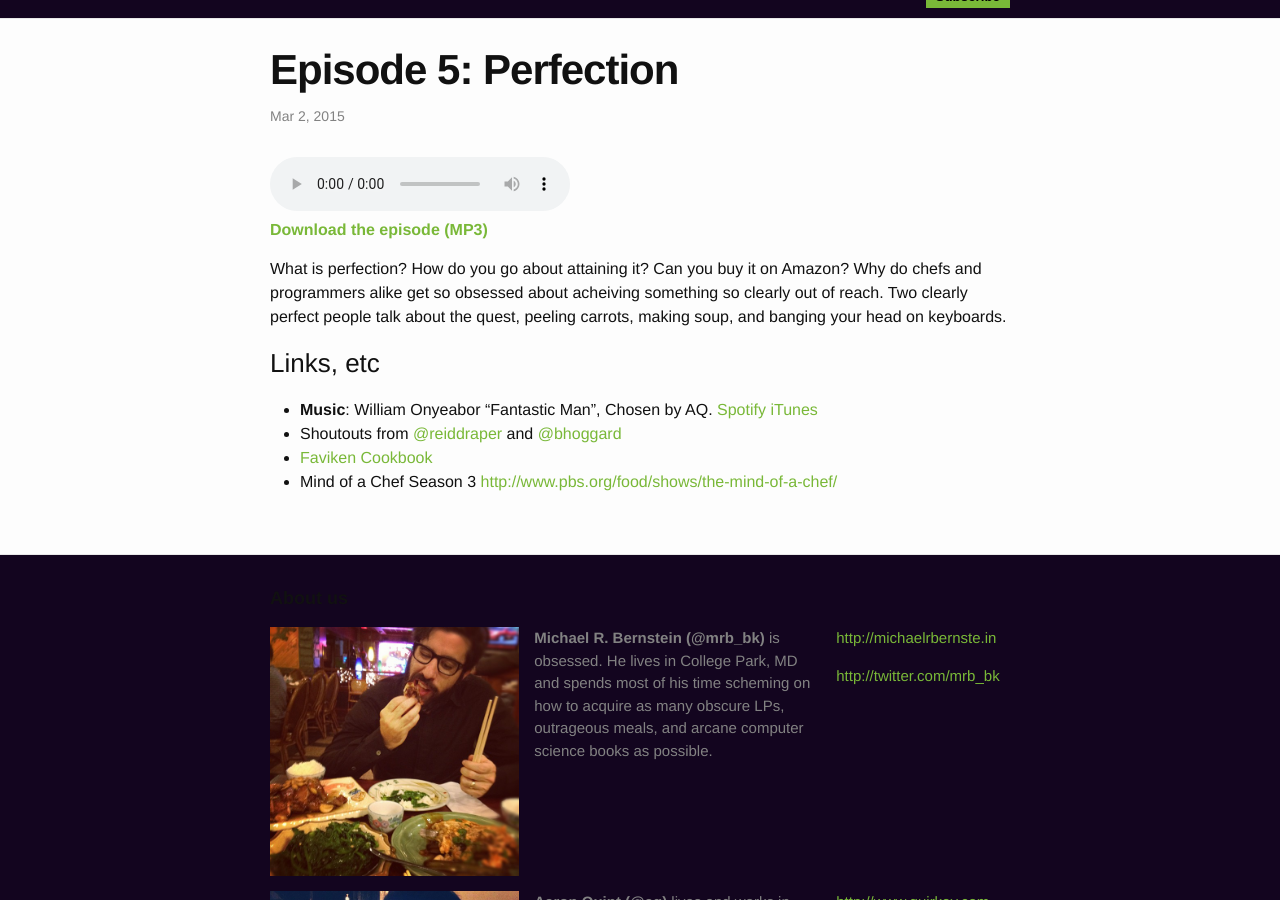
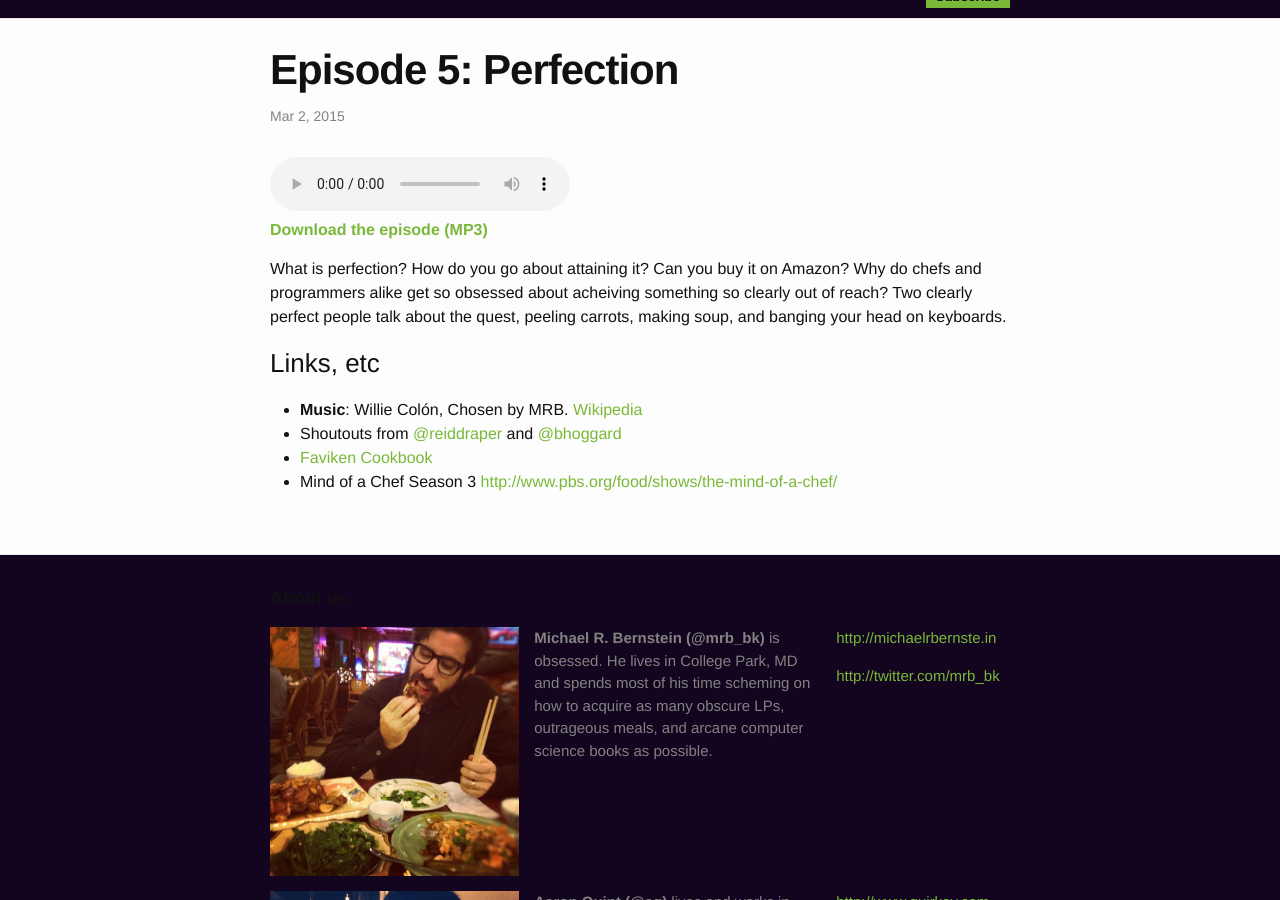
Before and after one commit to beatsryetypes/beatsryetypes.github.io, a Jekyll site: the page built from _posts/2015-03-02-episode-5-perfection.md, in a window 1280 px wide and 900 px high, scrolled down 319 px. Built offline with Jekyll 4.4.1, drawn with Linux system fonts in a browser that asks for light colours.

Commit message:
some notes

```diff
--- a/_posts/2015-03-02-episode-5-perfection.md
+++ b/_posts/2015-03-02-episode-5-perfection.md
@@ -7,15 +7,15 @@ length: 34848768
 duration: "28:59"
 link: http://quirkey.com/brt/brt-004-160.mp3
 summary: >
-  What is perfection? How do you go about attaining it? Can you buy it on Amazon? Why do chefs and programmers alike get so obsessed about acheiving something so clearly out of reach. Two clearly perfect people talk about the quest, peeling carrots, making soup, and banging your head on keyboards.
+  What is perfection? How do you go about attaining it? Can you buy it on Amazon? Why do chefs and programmers alike get so obsessed about acheiving something so clearly out of reach? Two clearly perfect people talk about the quest, peeling carrots, making soup, and banging your head on keyboards.
 ---
-What is perfection? How do you go about attaining it? Can you buy it on Amazon? Why do chefs and programmers alike get so obsessed about acheiving something so clearly out of reach. Two clearly perfect people talk about the quest, peeling carrots, making soup, and banging your head on keyboards.
+What is perfection? How do you go about attaining it? Can you buy it on Amazon? Why do chefs and programmers alike get so obsessed about acheiving something so clearly out of reach? Two clearly perfect people talk about the quest, peeling carrots, making soup, and banging your head on keyboards.
 
 <!-- more -->
 
 ### Links, etc
 
-* <strong>Music</strong>: William Onyeabor “Fantastic Man”, Chosen by AQ. [Spotify](http://open.spotify.com/track/1ETZhP9orTkDclKEyt0xqm) [iTunes](https://itunes.apple.com/us/album/fantastic-man/id708418132?i=708418258)
+* <strong>Music</strong>: Willie Colón, Chosen by MRB. [Wikipedia](http://en.wikipedia.org/wiki/El_Malo)
 * Shoutouts from [@reiddraper](https://twitter.com/reiddraper) and [@bhoggard](https://twitter.com/bhoggard)
 * [Faviken Cookbook](http://www.amazon.com/F%C3%A4viken-Magnus-Nilsson/dp/0714864706)
 * Mind of a Chef Season 3 <http://www.pbs.org/food/shows/the-mind-of-a-chef/>
```
